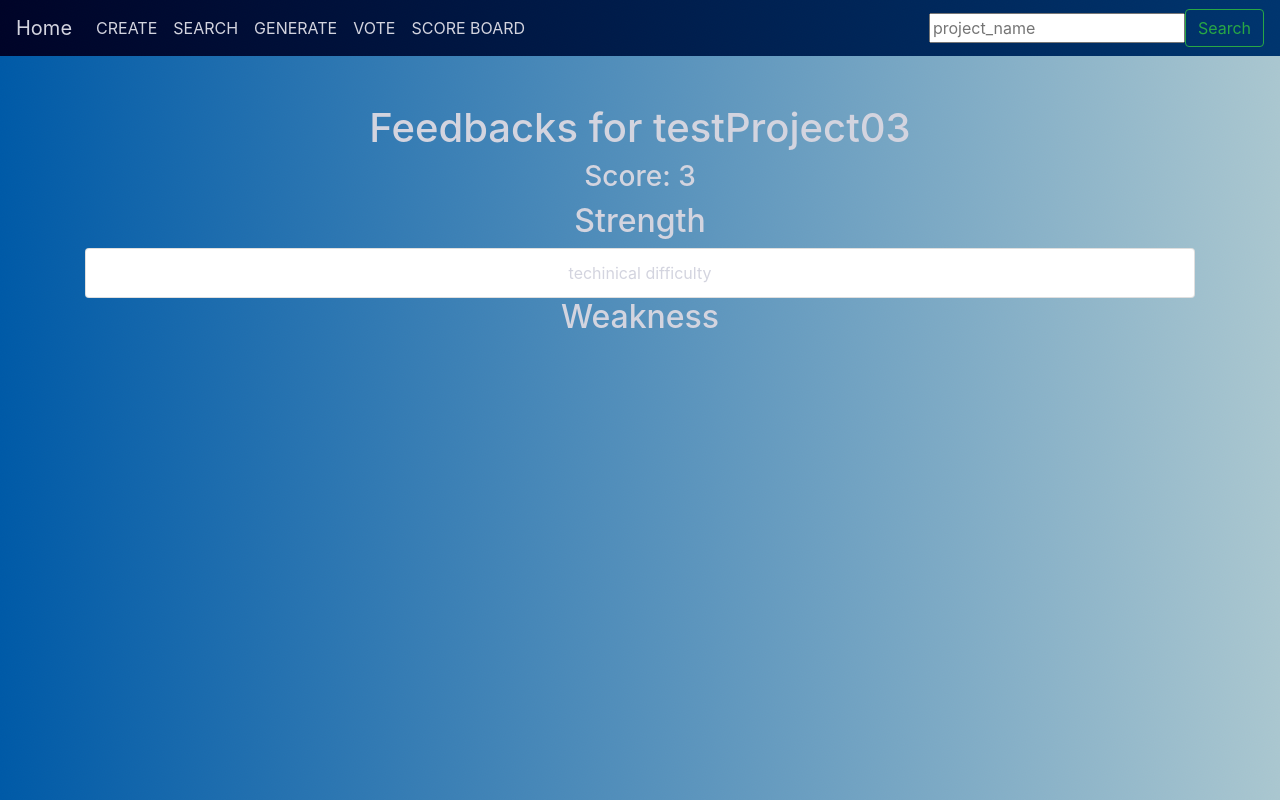
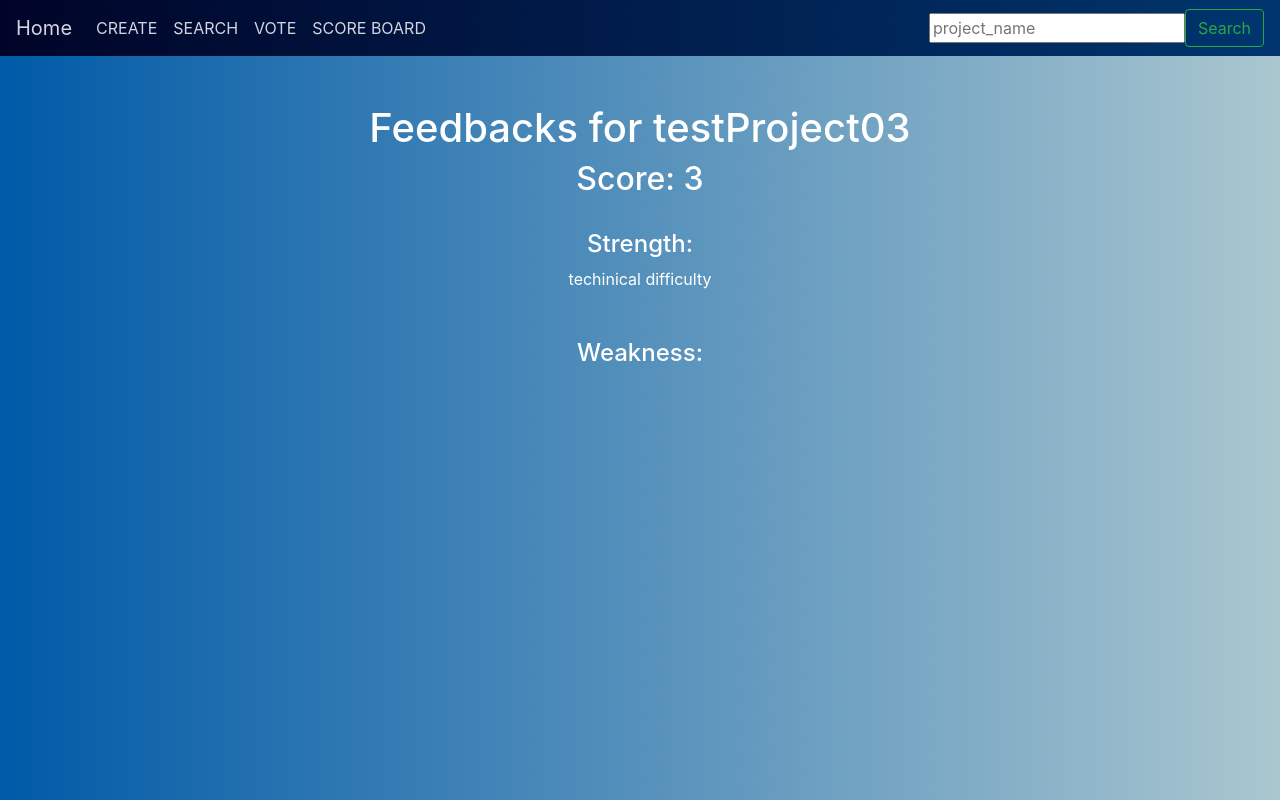
Before and after one commit to kevin-yn/ProjectMash, a Django app: page /projects/feedback/3 in a window 1280 px wide. Run offline with Django 3.2, Linux system fonts and the light colour scheme; data comes from the database, SQL or seed files in the repository; some libraries are stand-ins or nearby versions.

Commit message:
wrapping up

```diff
--- a/projects/static/projects/style.css
+++ b/projects/static/projects/style.css
@@ -4,7 +4,7 @@ html {
 
 body {
     background-image: url("/static/projects/art/1.jpg") ;
-    color: rgb(211, 212, 223);
+    color: white;
     height: 100%;
     position: relative;
     text-align: center;
@@ -16,11 +16,7 @@ body {
 }
 
 a {
-    color: rgb(211, 212, 223);
-}
-
-.nav-link {
-    color: rgb(211, 212, 223);
+    color: white;
 }
 
 nav.navbar.navbar-expand-lg.navbar-light.bg-light > div.collapse.navbar-collapse > ul.navbar-nav.mr-auto > li.nav-item > a.nav-link {
--- a/projects/templates/projects/feedback.html
+++ b/projects/templates/projects/feedback.html
@@ -2,29 +2,32 @@
 
 <div class="container">
     <h1>Feedbacks for {{project_name}}</h1>
-    <h3>Score: {{score}}</h3>
-    <h2>Strength</h2>
+    <h2>Score: {{score}}</h2><br>
+    <h4>Strength:</h4>
+
     <ul class="list-group">
         {% if firstScore >= hthreshold%}
-            <li class="list-group-item">techinical difficulty</li>
+            <span>techinical difficulty</span>
         {% endif %}
         {% if secondScore >= hthreshold %}
-            <li class="list-group-item">creativity</li>
+            <span>creativity</span>
         {% endif %}
         {% if thirdScore >= hthreshold %}
-            <li class="list-group-item">user interface</li>
+            <span>user interface</span>
         {% endif %}
     </ul>
-    <h2>Weakness</h2>
+    <br>
+    <br>
+    <h4>Weakness:</h4>
     <ul class="list-group">
         {% if firstScore <= lthreshold %}
-            <li class="list-group-item">techinical difficulty</li>
+            <span>techinical difficulty</span>
         {% endif %}
         {% if secondScore <= lthreshold %}
-            <li class="list-group-item">creativity</li>
+            <span>creativity</span>
         {% endif %}
         {% if thirdScore <= lthreshold %}
-            <li class="list-group-item">user interface</li>
+            <span>user interface</span>
         {% endif %}
     </ul>
 </div>
--- a/projects/templates/projects/partials/header.html
+++ b/projects/templates/projects/partials/header.html
@@ -27,9 +27,6 @@
                     <a class="nav-link" href="{%url 'projects:search_form'%}">SEARCH</a>
                 </li>
                 <li class="nav-item">
-                    <a class="nav-link" href="{%url 'projects:generate_view'%}">GENERATE</a>
-                </li>
-                <li class="nav-item">
                     <a class="nav-link" href="{%url 'projects:vote'%}">VOTE</a>
                 </li>
                 <li class="nav-item">
--- a/projects/templates/projects/scoreBoard.html
+++ b/projects/templates/projects/scoreBoard.html
@@ -27,11 +27,11 @@
 
 <div class="container">
   <h1 style="text-align:center;border:3px solid; padding:10px; width:70%; margin:auto">
-    Score Board
+    Score Board TOP 10
   </h1>
     <ul style="border: 3px solid; border-top:none; padding:10px; width:70%; margin: auto">
       {% for p in allProjects %}
-          <li style="margin-left:40px;font-size:25px;">{{ p.project_name }} --- {{ p.score }}</li>
+          <h3><a href="{% url 'projects:feedback' p.project_id%}">{{ p.project_name }} --- {{ p.score }}</a></h3><br>
       {% endfor %}
     </ul>
 <!--
--- a/projects/templates/projects/search.html
+++ b/projects/templates/projects/search.html
@@ -1,7 +1,7 @@
 {% include "./partials/header.html" %}
 
 <div class="container">
-    <h1>SEARCH PROJECT</h1>
+    <h1>SEARCH PROJECT</h1><br>
 
     <form action="{% url 'projects:index' %}search" method="GET">
         <input type="text" name="project_name" id="project_name" placeholder="project_name">
--- a/projects/urls.py
+++ b/projects/urls.py
@@ -19,7 +19,7 @@ urlpatterns = [
     # search route
     path('search', views.search, name='search'),
     # generate all possible pairs from current list of projects
-    path('generate', views.generate_view, name='generate_view'),
+    # path('generate', views.generate_view, name='generate_view'),
     path('vote/', views.display_vote_page, name='vote'),
     path('vote_process/<int:_id>', views.vote_process, name = 'vote_process'),
     path('scoreBoard', views.scoreBoard, name = 'scoreBoard'),
--- a/projects/views.py
+++ b/projects/views.py
@@ -38,8 +38,11 @@ def index(request):
             # insert into score tabel for this project
             cursor.execute('SELECT id FROM projects_projects WHERE id NOT IN(SELECT project_id FROM projects_score) LIMIT 1')
             id = cursor.fetchone()[0]
+            # generate score
             cursor.execute(
                 "INSERT INTO projects_score(project_id, score, first_criterion_score, second_criterion_score, third_criterion_score) VALUES(%s, 1400, 0, 0, 0)", [id])
+            # generate pair
+            generate(id)
 
 
         return HttpResponseRedirect(reverse('projects:index'))
@@ -102,9 +105,9 @@ def display_search_page(request):
     }
     return HttpResponse(template.render(context, request))
 
-def generate_view(request):
-    generate()
-    return HttpResponseRedirect(reverse('projects:index'))
+# def generate_view(request):
+#     generate()
+#     return HttpResponseRedirect(reverse('projects:index'))
 
 def display_vote_page(request):
     template = loader.get_template('projects/vote.html')
@@ -133,6 +136,12 @@ def vote_process(request, _id):
     criterion = data.get('criterion', 'default')
     choice = data.get('choice')
     actual = 1 # used for the elo rating function
+    # update the count
+    newCount = comparison_pair.count + 1
+    with connection.cursor() as cursor:
+        cursor.execute('UPDATE projects_comparison_pair SET count = %s WHERE id = %s', [
+            newCount, comparison_pair.id])
+
     # update the Score
     if(choice == 'rB'):
         actual = 0
@@ -209,7 +218,7 @@ def vote_process(request, _id):
 def scoreBoard(request):
     template = loader.get_template('projects/scoreBoard.html')
     allProjects = Score.objects.raw(
-        'SELECT* FROM (projects_projects JOIN projects_score ON projects_score.project_id = projects_projects.id) ORDER BY projects_score.score DESC')
+        'SELECT* FROM (projects_projects JOIN projects_score ON projects_score.project_id = projects_projects.id) ORDER BY projects_score.score  DESC LIMIT 10 ')
     # print(projects)
     context = {
         'allProjects' : allProjects,
```
Also changed, not shown: projects/generate_comparison_pair.py (+8 -16 lines), projects/templates/projects/create.html (+5 -5 lines).
